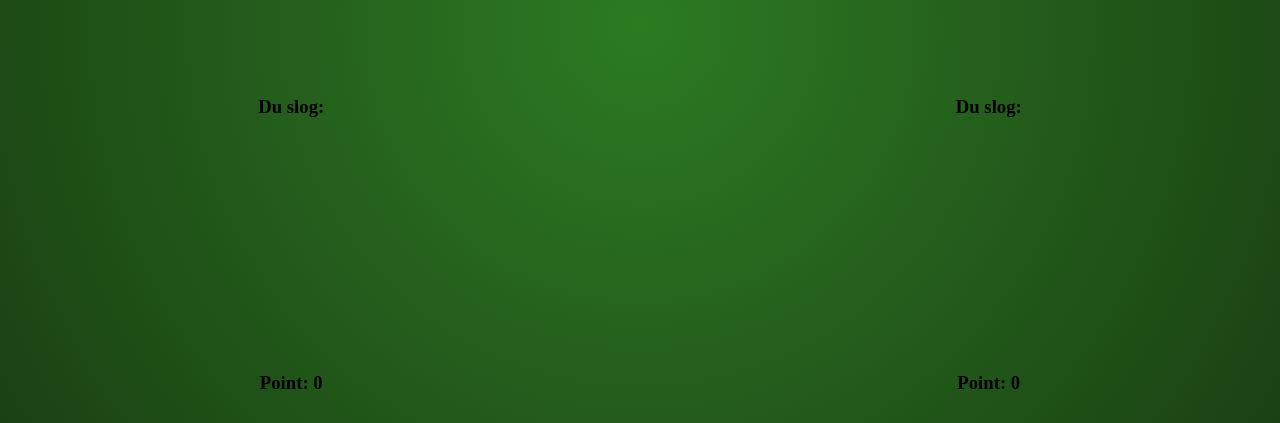
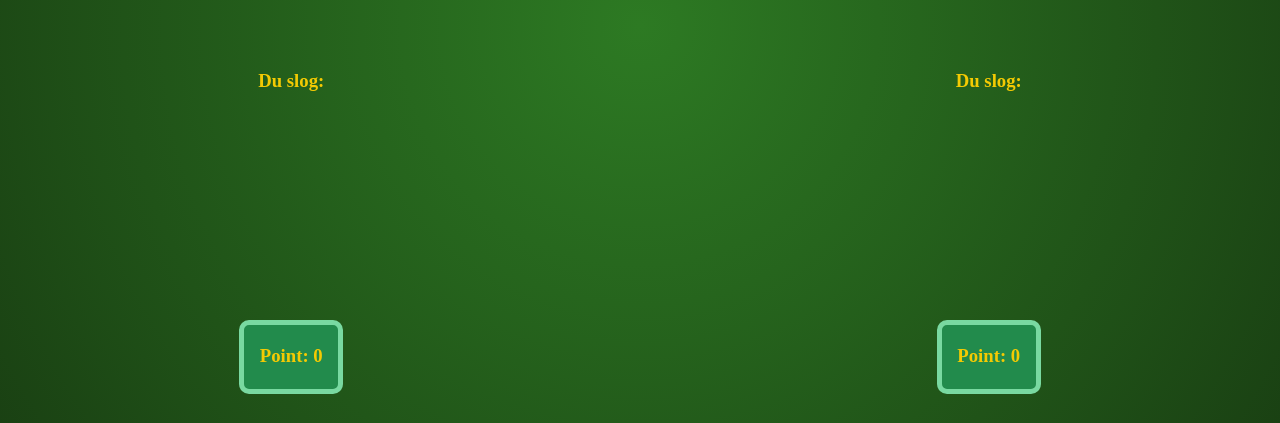
Before and after one commit to simo994q/react-terninge-spil, a React (Vite) app in the folder terninge-spil/: page / in a window 1280 px wide. Shown: the part 374-797 px from the top of the page. Built offline with nearby package versions, Linux system fonts and the light colour scheme.

Commit message:
next style

```diff
--- a/terninge-spil/src/components/Players/Players.module.scss
+++ b/terninge-spil/src/components/Players/Players.module.scss
@@ -27,11 +27,12 @@
 
     }
 
-
     .playerDiceRoll {
 
         h3 {
             text-align: center;
+            color:#F4CA03;
+
         }
 
         div {
@@ -39,7 +40,19 @@
         }
     }
 
+
+
     .playerPoints {
         text-align: center;
+        color:#F4CA03;
+        background-color: #228B4C;
+        border-radius: 10px;
+        border-color: #79D9A1;
+        border-width: 5px;
+        border-style:solid;
+        width: 20%;
+        height: 10%;
+        padding-top: 20px;
+
     }
 }
```
